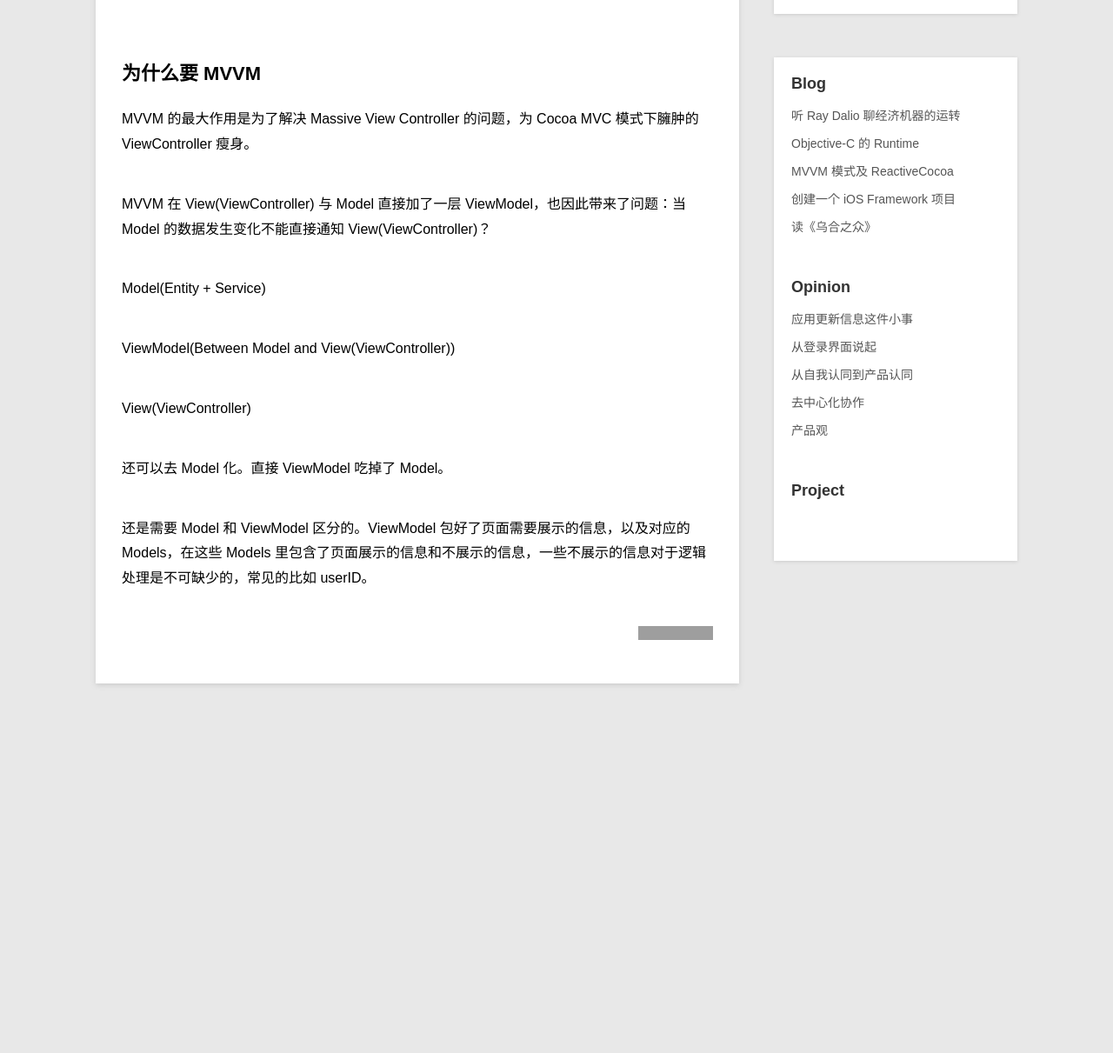
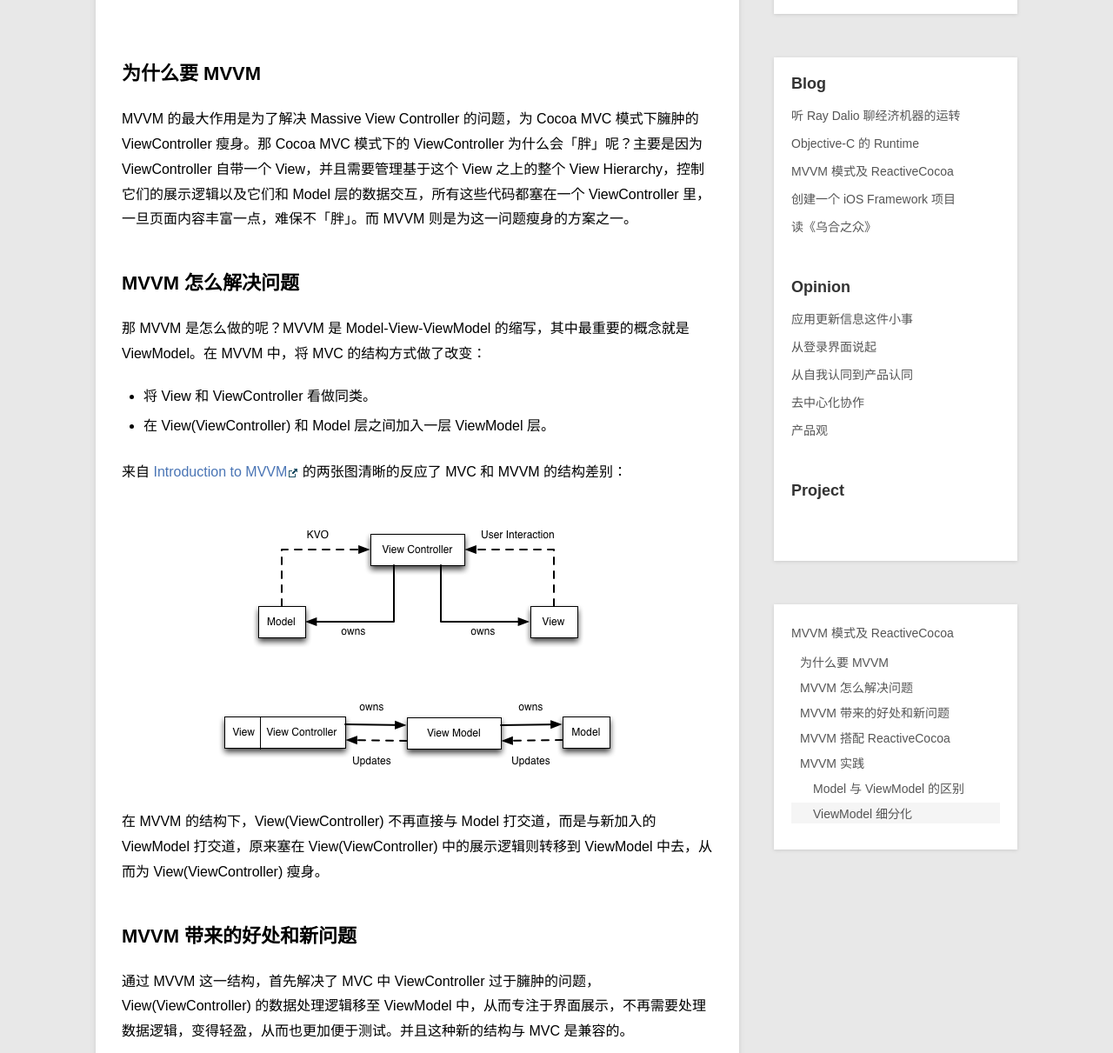
Before and after one commit to samirchen/samirchen.github.io, a Jekyll site: the page built from _posts/blog/2015-09-25-mvvm-and-reactivecocoa.md, in a window 1280 px wide and 1400 px high, cut to the strip 189-1400 px from the top of the window. Shown: the whole strip at 87% size. Built offline with Jekyll 4.4.1, drawn with Linux system fonts in a browser that asks for light colours; Markdown is read by kramdown in place of the engine named in the settings; comment, search, counter and statistics services are not loaded; some of the changed text lies outside the part shown; grey boxes are pictures that could not be loaded.

Commit message:
update blog

```diff
--- a/_posts/blog/2015-09-25-mvvm-and-reactivecocoa.md
+++ b/_posts/blog/2015-09-25-mvvm-and-reactivecocoa.md
@@ -1,33 +1,92 @@
 ---
 layout: post
 title: MVVM 模式及 ReactiveCocoa
-description: 说说 MVVM 模式及 ReactiveCocoa。
+description: MVVM 和 ReactiveCocoa 已经被很多开发者熟悉，网上也有很多相关文章，我这里也简单聊一聊，主要算是自己的一个笔记。
 category: blog
 tag: iOS, Objective-C, MVVM, ReactiveCocoa
 ---
 
 
 ## 为什么要 MVVM
-MVVM 的最大作用是为了解决 Massive View Controller 的问题，为 Cocoa MVC 模式下臃肿的 ViewController 瘦身。
 
-MVVM 在 View(ViewController) 与 Model 直接加了一层 ViewModel，也因此带来了问题：当 Model 的数据发生变化不能直接通知 View(ViewController)？
+MVVM 的最大作用是为了解决 Massive View Controller 的问题，为 Cocoa MVC 模式下臃肿的 ViewController 瘦身。那 Cocoa MVC 模式下的 ViewController 为什么会「胖」呢？主要是因为 ViewController 自带一个 View，并且需要管理基于这个 View 之上的整个 View Hierarchy，控制它们的展示逻辑以及它们和 Model 层的数据交互，所有这些代码都塞在一个 ViewController 里，一旦页面内容丰富一点，难保不「胖」。而 MVVM 则是为这一问题瘦身的方案之一。
 
 
 
-Model(Entity + Service)
 
-ViewModel(Between Model and View(ViewController))
+## MVVM 怎么解决问题
 
-View(ViewController)
+那 MVVM 是怎么做的呢？MVVM 是 Model-View-ViewModel 的缩写，其中最重要的概念就是 ViewModel。在 MVVM 中，将 MVC 的结构方式做了改变：
 
+- 将 View 和 ViewController 看做同类。
+- 在 View(ViewController) 和 Model 层之间加入一层 ViewModel 层。
 
-还可以去 Model 化。直接 ViewModel 吃掉了 Model。
+来自 [Introduction to MVVM][3] 的两张图清晰的反应了 MVC 和 MVVM 的结构差别：
+
+![image](../../images/mvvm-and-reactivecocoa/mvc.png)
+
+![image](../../images/mvvm-and-reactivecocoa/mvvm.png)
+
+在 MVVM 的结构下，View(ViewController) 不再直接与 Model 打交道，而是与新加入的 ViewModel 打交道，原来塞在 View(ViewController) 中的展示逻辑则转移到 ViewModel 中去，从而为 View(ViewController) 瘦身。
 
 
 
-还是需要 Model 和 ViewModel 区分的。ViewModel 包好了页面需要展示的信息，以及对应的 Models，在这些 Models 里包含了页面展示的信息和不展示的信息，一些不展示的信息对于逻辑处理是不可缺少的，常见的比如 userID。
+
+
+## MVVM 带来的好处和新问题
+
+通过 MVVM 这一结构，首先解决了 MVC 中 ViewController 过于臃肿的问题，View(ViewController) 的数据处理逻辑移至 ViewModel 中，从而专注于界面展示，不再需要处理数据逻辑，变得轻盈，从而也更加便于测试。并且这种新的结构与 MVC 是兼容的。
+
+但是，这样一来也带来了新的问题：由于隔了一层 ViewModel，当 Model 发生变化时，就没那么方便直接通知到 View(ViewController) 了。但是这个问题也有很多解决方案，比如用 KVO、Notification、Delegate、Block 回调等等，但这里我们要说的是 **ReactiveCocoa**。
+
+
+
+## MVVM 搭配 ReactiveCocoa
+
+ReactiveCocoa 是一个具有函数式编程和响应式编程特性的开发框架，它为我们提供了统一的消息传递机制。ReactiveCocoa 中最重要的概念是 **Signal(信号)**，即整个数据流中流动的信号，Signal 需要 **Subcriber(订阅者)** 来订阅它，当信号源对应的数据发生变化，它发出信号，然后信号被发送给对应的订阅者，订阅者获取到信号并获取随之而来的数据。当然，ReactiveCocoa 实现了很多更复杂的机制和能力，这里就不一一介绍了。
+
+ReactiveCocoa 的信号机制正好可以解决我们上文中所说的 MVVM 带来的问题：Model 和 View(ViewController) 直接的数据绑定。
+
+
+
+
+## MVVM 实践
+
+这里结合对 MVVM 的理解写了一个 Demo，可以到这里下载：[https://github.com/samirchen/MVVMDemo][4]
+
+### Model 与 ViewModel 的区别
+
+Model 主要与数据存储映射，比如一个 Model 常常映射着数据库中的一张表。ViewModel 则主要与页面上的控件显示数据映射。比如在下面的代码中：
+
+	#import <Foundation/Foundation.h>
+	#import <UIKit/UIKit.h>
+	#import "CXMovie.h"
+
+	@interface CXMovieCellViewModel : NSObject
+
+	@property (nonatomic, strong) CXMovie *movie;
+
+	// 直接对接 View(ViewController) 层的展示需求。
+	- (NSURL *)moviePosterURL;
+	- (NSString *)movieNameText;
+	- (NSString *)movieReleaseTimeText;
+
+	@end
+
+`CXMovieCellViewModel` 是一个 ViewModel，其中包括了一个 Model 类的属性 `CXMovie *movie`，可以看到 ViewModel 中对接了 Model 但是它的定位是为 View(ViewController) 的显示数据服务。
+
+
+### ViewModel 细分化
+
+View(ViewController) 这一层会有很多拆分出来的子 View，这时候我们可以对每个子 View 做一个 ViewModel。比如一个 ViewController 中的包含一个 TableView，TableView 的每个 Cell 是自定义的。这时候 ViewController 和 Cell 各对应一个 ViewModel。
+
+
+
+
 
 
 [SamirChen]: http://samirchen.com "SamirChen"
 [1]: {{ page.url }} ({{ page.title }})
 [2]: http://samirchen.com/mvvm-and-reactivecocoa/
+[3]: https://www.objc.io/issues/13-architecture/mvvm/
+[4]: https://github.com/samirchen/MVVMDemo
```
Also changed, not shown: _posts/opinion/2015-12-03-app-update-info.md (+1 -1 lines), images/app-update-info/apple-logo.jpg (added), images/mvvm-and-reactivecocoa/mvc.png (added), images/mvvm-and-reactivecocoa/mvvm.png (added).
